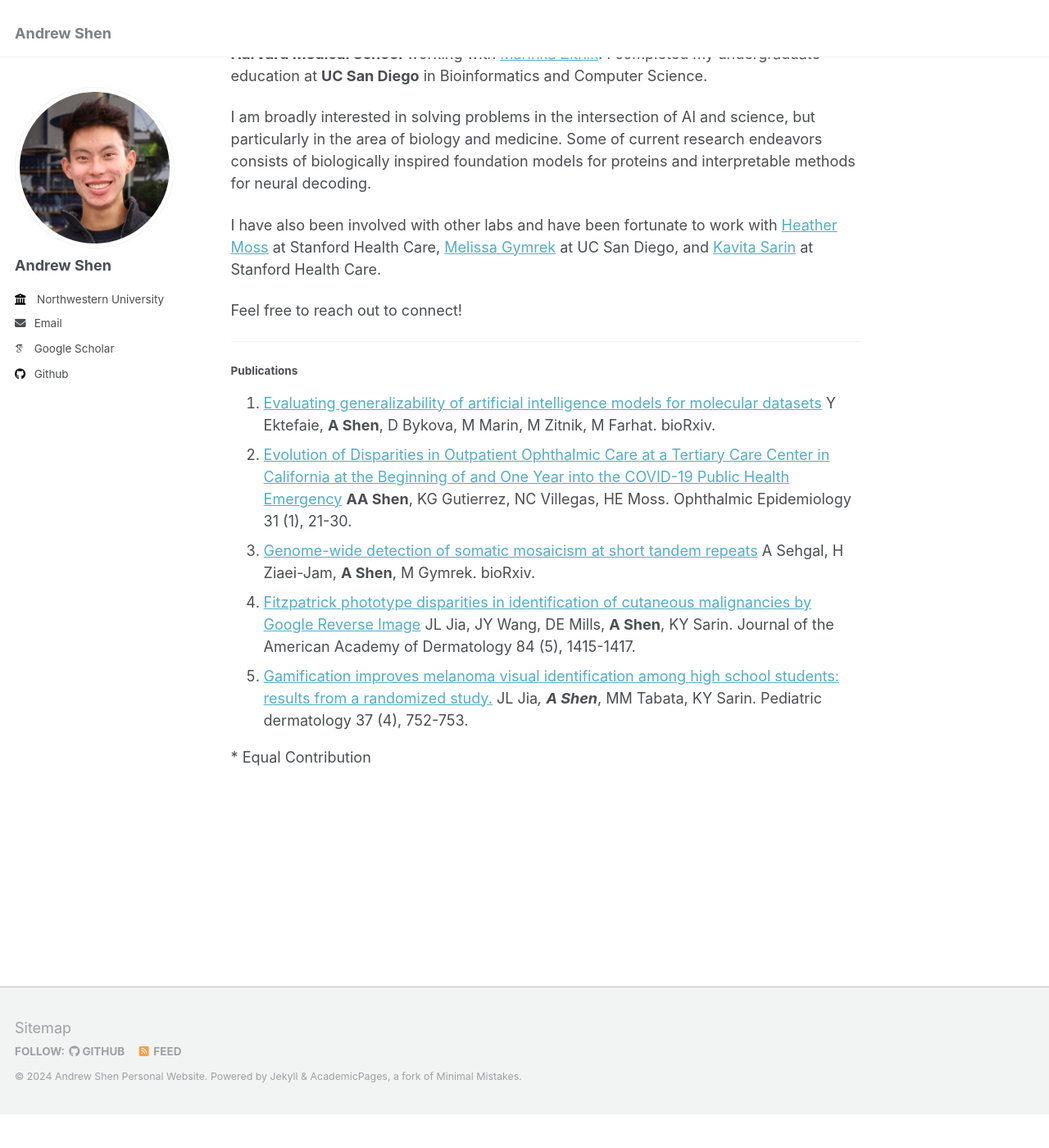
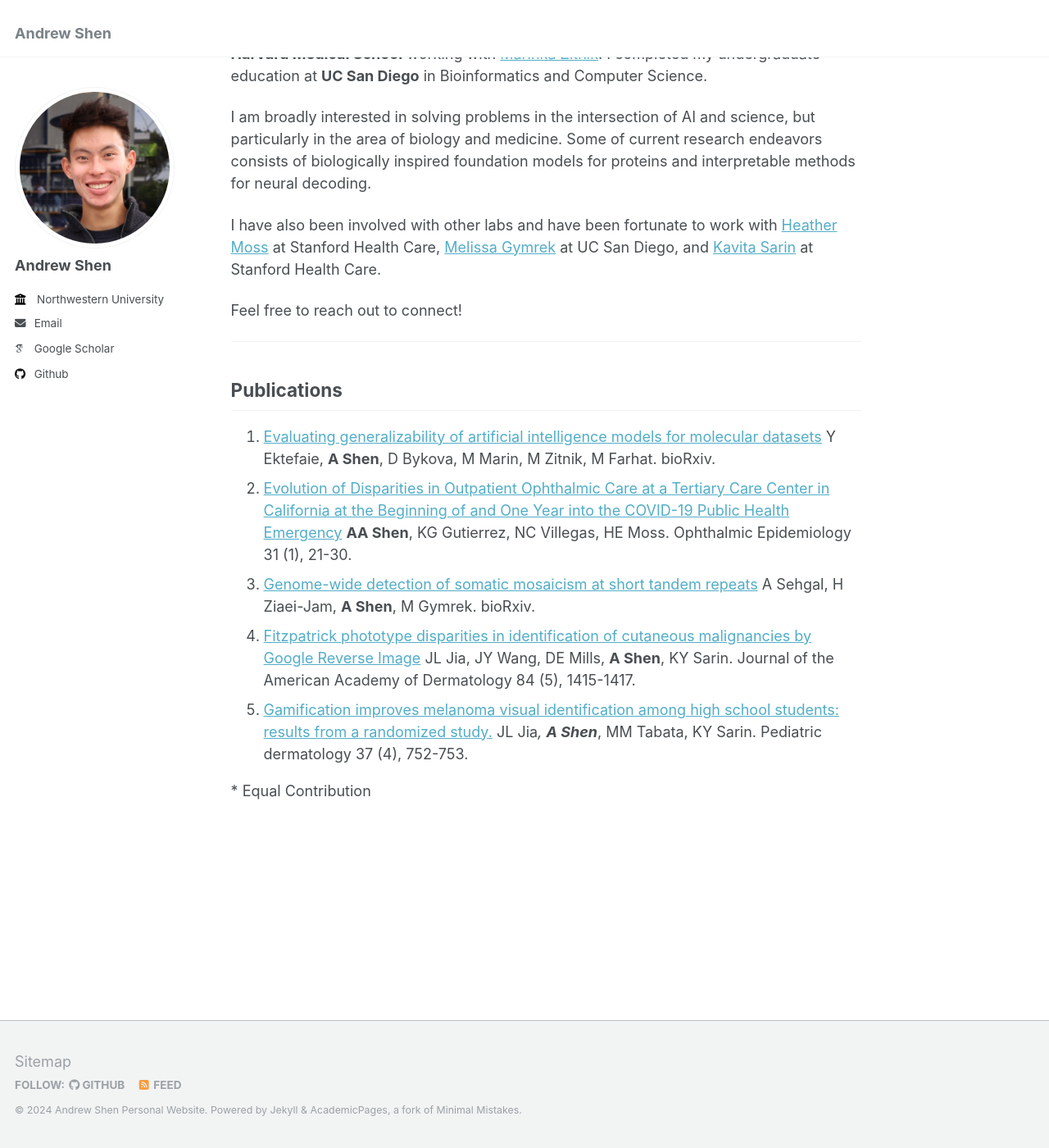
Before and after one commit to andrew7shen/andrew7shen.github.io, a Jekyll site: the page built from _pages/about.md, in a window 1280 px wide and 1400 px high, scrolled down 122 px. Shown: the whole window at 82% size. Built offline with Jekyll 4.4.1, drawn with Linux system fonts in a browser that asks for light colours; some web fonts are replaced; before the commit the page ends 1481 px from its top, so only the background shows below that.

Commit message:
profile pic size change

```diff
--- a/_pages/about.md
+++ b/_pages/about.md
@@ -17,7 +17,7 @@ Feel free to reach out to connect!
 
 ---
 
-#### Publications
+## Publications
 
 1. [Evaluating generalizability of artificial intelligence models for molecular datasets](https://www.ncbi.nlm.nih.gov/pmc/articles/PMC10925170/)
 Y Ektefaie, **A Shen**, D Bykova, M Marin, M Zitnik, M Farhat. bioRxiv.
--- a/_sass/_sidebar.scss
+++ b/_sass/_sidebar.scss
@@ -90,7 +90,7 @@
   }
 
   img {
-    max-width: 300px;
+    max-width: 250px;
     border-radius: 50%;
 
     @include breakpoint($large) {
@@ -103,7 +103,7 @@
 .author__content {
   display: table-cell;
   vertical-align: top;
-  padding-left: 15px;
+  padding-left: 25px;
   padding-right: 25px;
   line-height: 1;
 
```
